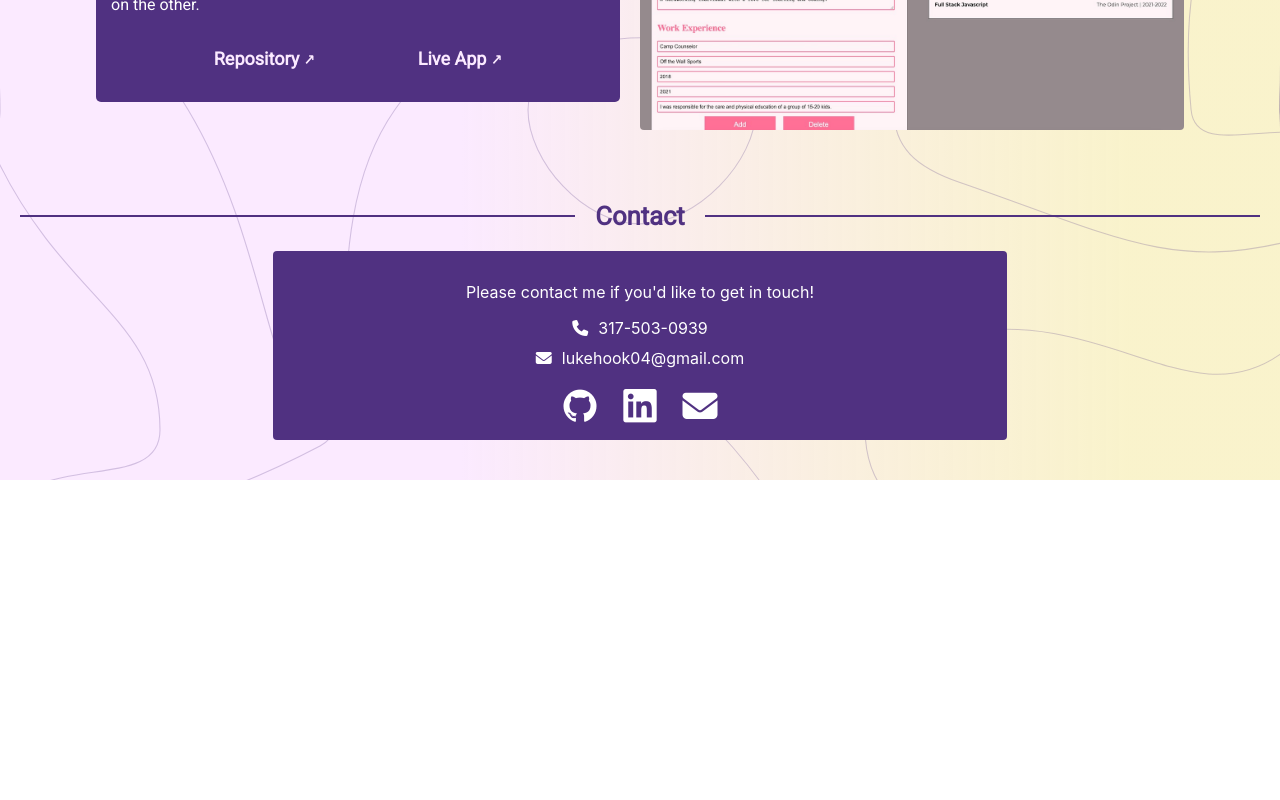
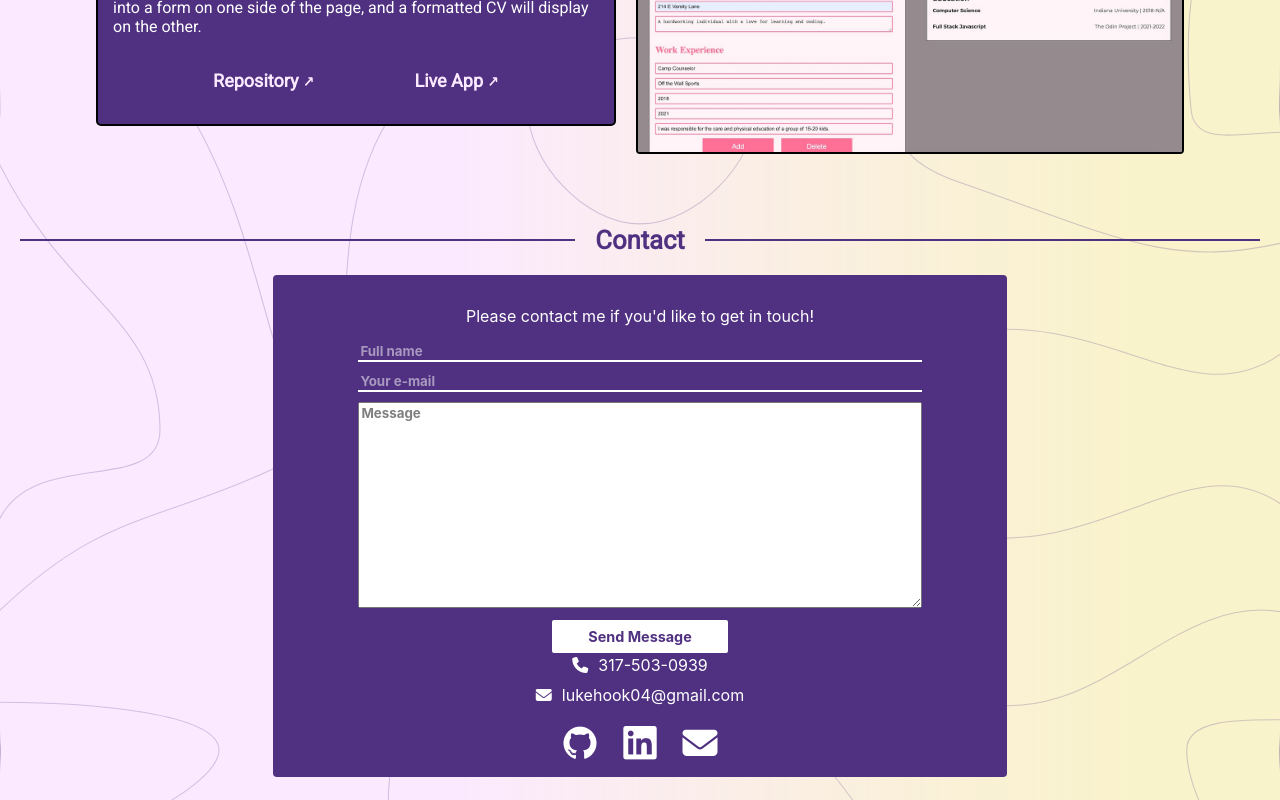
Before and after one commit to luhook04/personal-portfolio, a React (Create React App) app: page / in a window 1280 px wide. Shown: the part 2770-3570 px from the top of the page. Before the commit the page ends 3250 px from the top, so only its background shows below. Built offline with nearby package versions, Linux system fonts and the light colour scheme; a web font is replaced by a local one.

Commit message:
Add a contact form that is able to send messages to my email account
Separate the contact form into it's own ContactForm component

```diff
--- a/package.json
+++ b/package.json
@@ -4,6 +4,7 @@
   "homepage": "https://lhdevlife.com",
   "private": true,
   "dependencies": {
+    "@emailjs/browser": "^3.7.0",
     "@testing-library/jest-dom": "^5.16.5",
     "@testing-library/react": "^13.3.0",
     "@testing-library/user-event": "^13.5.0",
--- a/src/App.css
+++ b/src/App.css
@@ -1,4 +1,4 @@
-@import url("https://fonts.googleapis.com/css2?family=Black+Ops+One&family=Playfair+Display:ital,wght@1,700&family=Roboto&display=swap");
+@import url('https://fonts.googleapis.com/css2?family=Black+Ops+One&family=Playfair+Display:ital,wght@1,700&family=Roboto&display=swap');
 
 .project-container img {
   border-radius: 4px;
@@ -7,6 +7,7 @@
   width: 90%;
   max-width: 580px;
   height: auto;
+  border: 2px solid black;
 }
 
 html {
@@ -14,7 +15,7 @@ html {
   background-size: cover;
 
   background-position: center;
-  background-image: url("./assets/background3.svg");
+  background-image: url('./assets/background3.svg');
 }
 
 header a {
@@ -150,7 +151,7 @@ nav img {
 .contact-links i {
   color: white;
   font-size: 35px;
-  transition-property: color;
+  transition-property: background-color, color;
   transition-duration: 0.7s;
 }
 
@@ -158,7 +159,7 @@ h1 {
   text-align: center;
   color: #503181;
   font-size: 1.6rem;
-  font-family: "Roboto", Tahoma, Verdana, sans-serif;
+  font-family: 'Roboto', Tahoma, Verdana, sans-serif;
   font-weight: 800;
   margin-bottom: 10px;
   padding-bottom: 10px;
@@ -199,14 +200,82 @@ h1 {
   margin-top: -10px;
   margin-bottom: 40px;
   border-radius: 5px;
-  font-family: "Roboto", Tahoma, Verdana, sans-serif;
+  font-family: 'Roboto', Tahoma, Verdana, sans-serif;
   color: white;
   background-color: #503181;
   display: flex;
   flex-direction: column;
   padding: 15px;
+  border: 2px solid black;
 }
 
+.contact-form {
+  margin-left: auto;
+  margin-right: auto;
+  display: flex;
+  flex-direction: column;
+  row-gap: 10px;
+  width: 80%;
+}
+
+.contact-form input {
+  -webkit-appearance: none;
+  -ms-appearance: none;
+  -moz-appearance: none;
+  appearance: none;
+  font-family: inherit;
+  color: white;
+  border: none;
+  border-bottom: 2px solid white;
+  background-color: #503181;
+  outline: none;
+}
+
+.contact-form input::placeholder {
+  color: white;
+  opacity: 0.5;
+  font-weight: bold;
+}
+.contact-form textarea::placeholder {
+  color: black;
+  opacity: 0.5;
+  font-weight: bold;
+}
+
+.contact-form:focus {
+  display: none;
+}
+
+.contact-form button {
+  width: 30%;
+  margin: auto;
+  font-family: inherit;
+  min-width: 180px;
+  text-align: center;
+  padding: 8px 16px;
+  text-decoration: none;
+  background-color: white;
+  border: none;
+  border-radius: 4px;
+  color: #503181;
+  font-weight: bold;
+  font-size: 0.9rem;
+  border: 2px solid #503181;
+  transition-property: background-color, color, border;
+  transition-duration: 0.7s;
+}
+
+.contact-form button:hover {
+  background-color: #503181;
+  color: white;
+  border: 2px solid white;
+}
+
+.contact-form textarea {
+  font-family: inherit;
+  outline: none;
+  min-height: 200px;
+}
 .project-links {
   font-weight: bold;
   font-size: 18px;
@@ -234,7 +303,7 @@ h2 {
   color: #503181;
   margin-bottom: 25px;
   margin-top: 25px;
-  font-family: "Playfair Display", Georgia, "Times New Roman", Times, serif;
+  font-family: 'Playfair Display', Georgia, 'Times New Roman', Times, serif;
 }
 .welcome-content {
   width: 85%;
--- a/src/components/Contact.js
+++ b/src/components/Contact.js
@@ -1,3 +1,5 @@
+import ContactForm from './ContactForm';
+
 const Contact = () => {
   return (
     <section id="contact" className="contact">
@@ -8,6 +10,7 @@ const Contact = () => {
       </div>
       <div className="contact-content">
         <p>Please contact me if you'd like to get in touch!</p>
+        <ContactForm />
         <div className="contact-info">
           <i className="fa-solid fa-phone"></i>
           <span>317-503-0939</span>
--- /dev/null
+++ b/src/components/ContactForm.js
@@ -0,0 +1,38 @@
+import React, { useRef } from 'react';
+import emailjs from '@emailjs/browser';
+
+const ContactForm = () => {
+  const form = useRef();
+
+  const sendEmail = (e) => {
+    e.preventDefault();
+
+    emailjs
+      .sendForm(
+        'service_8lai8c9',
+        'template_ocr5ct6',
+        form.current,
+        'RbdILbUhZGRF7hzy-'
+      )
+      .then(
+        (result) => {
+          console.log(result.text);
+        },
+        (error) => {
+          console.log(error.text);
+        }
+      );
+  };
+  return (
+    <form ref={form} className="contact-form" onSubmit={sendEmail}>
+      <input type="text" name="name" placeholder="Full name" required />
+      <input type="email" name="email" placeholder="Your e-mail" required />
+      <textarea name="message" placeholder="Message" required />
+      <button type="submit" name="submit">
+        Send Message
+      </button>
+    </form>
+  );
+};
+
+export default ContactForm;
```
Also changed, not shown: src/App.js (+6 -6 lines), 1 other file (tests, documents, lock files or other folders).
